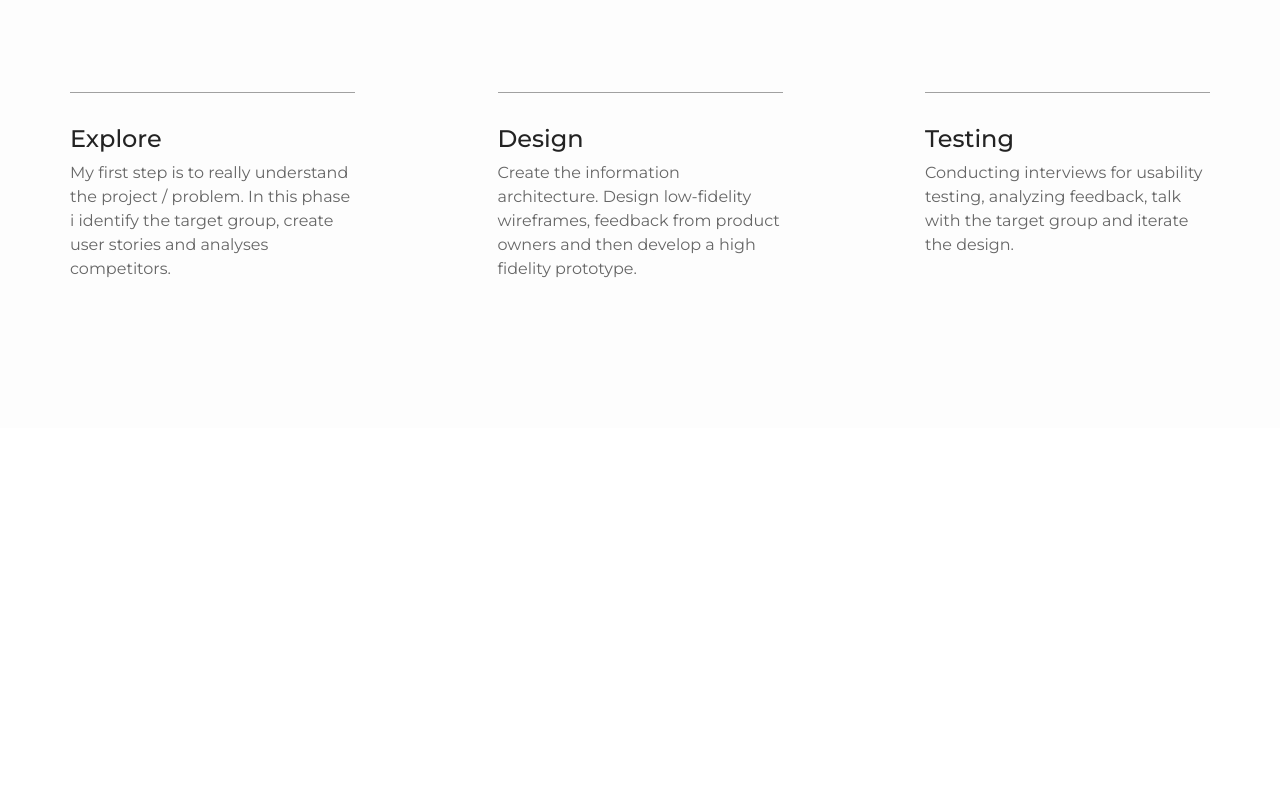
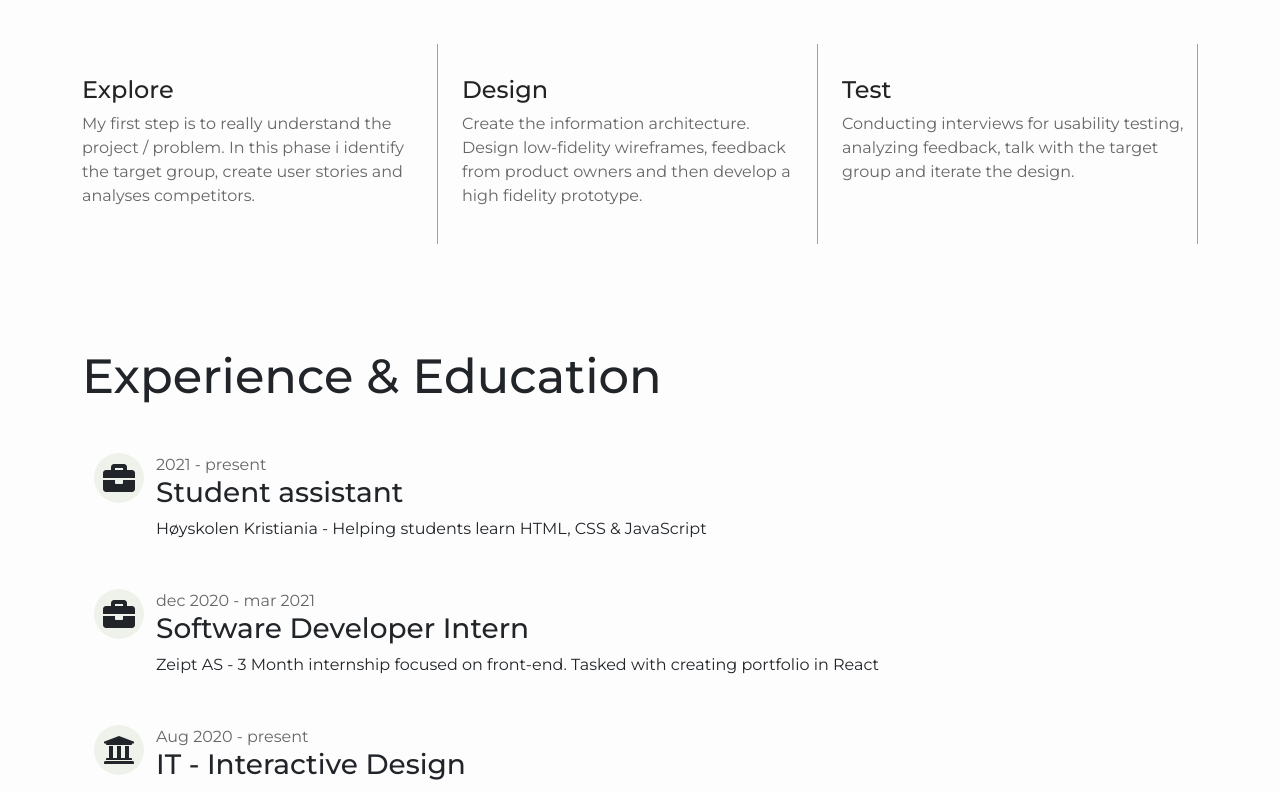
Before and after one commit to Kennethk2014/portfolio, a Vue app: page /about in a window 1280 px wide. Shown: the part 860-1652 px from the top of the page. Before the commit the page ends 1288 px from the top, so only its background shows below. Built offline with nearby package versions, Linux system fonts and the light colour scheme; what vue-kinesis would draw is missing.

Commit message:
about me done

```diff
--- /dev/null
+++ b/src/components/ExperienceCard/ExperienceCard.vue
@@ -0,0 +1,42 @@
+<template>
+    <div class="row container py-3">
+        <div class="col-1 icon-container">
+            <i :class="isWork ? 'fas fa-briefcase' : 'fas fa-university' "></i>
+        </div>
+        <div class="col-11 text-container">
+            <p class="year">{{year}}</p>
+            <h3 class="title">{{title}}</h3>
+            <p class="desc">{{desc}}</p>
+        </div>
+    </div>
+</template>
+
+<script>
+export default {
+    props: {
+        year: String,
+        title: String,
+        icon: String,
+        desc: String,
+        isWork: Boolean,
+    }
+}
+</script>
+
+<style scoped>
+
+.icon-container{
+    background-color: #EFF2EA;
+    width: 50px;
+    border-radius: 100%;
+    height: 50px;
+    display: flex;
+    justify-content: center;
+    align-items: center;
+    font-size: 2rem;
+}
+.year{
+    margin-bottom: -.1rem;
+    color: #666666;
+}
+</style>
--- a/src/components/TheNavbar/TheNavbar.vue
+++ b/src/components/TheNavbar/TheNavbar.vue
@@ -4,7 +4,7 @@
 
     <nav class="navbar sticky-top navbar-expand-md" style="background-color: #fdfdfd;">
         <div class="container">
-            <a class="navbar-brand" href="/#home">
+            <a class="navbar-brand" href="/portfolio/#home">
             <img :src="require('@/assets/images/LogoPortfolio.svg')" alt="" height="50">
             </a>
             <button class="navbar-toggler" type="button" data-bs-toggle="collapse" data-bs-target="#navbarNav" aria-controls="navbarNav" aria-expanded="false" aria-label="Toggle navigation">
@@ -13,10 +13,10 @@
             <div class="collapse navbar-collapse container justify-content-end" id="navbarNav">
                 <ul class="navbar-nav ">
                     <li class="nav-item navbar-text">
-                        <a href="/#expertise" class="nav-link text-anim" aria-current="page">Expertise</a>
+                        <a href="/portfolio/#expertise" class="nav-link text-anim" aria-current="page">Expertise</a>
                     </li>
                     <li class="nav-item navbar-text">
-                        <a href="/#portfolio" class="nav-link text-anim" aria-current="page">Portfolio</a>
+                        <a href="/portfolio/#portfolio" class="nav-link text-anim" aria-current="page">Portfolio</a>
                     </li>
                     <li class="nav-item navbar-text">
                         <router-link to="/about" class="nav-link text-anim" aria-current="page">About</router-link>
--- a/src/views/AboutPage.vue
+++ b/src/views/AboutPage.vue
@@ -3,10 +3,10 @@
         <header class="container py-5">
             <section class="row justify-content-between">
 
-                <div class="img-container mt-5 mt-md-0 col-12 col-md-5 col-lg-5">
+                <div class="img-container order-2 order-md-1 mt-5 mt-md-0 col-12 col-md-5 col-lg-5">
                     <img class="img-fluid header-image" src="../assets/images/about-me-image.jpg" alt="photography of me">
                 </div>
-                <div class="col-12 pt-4 col-md-6 title-container">
+                <div class="col-12 pt-4 order-1 order-md-2 col-md-6 title-container">
                     <h1 class="header-title">We meet again, at last.</h1>
                     <p class="header-subtitle mt-md-4">I'm a norwegian UX-design &amp; web-developer student based in Norway. I am available for interships, full-time roles and freelance project.</p>
                     <div class="some-container row">
@@ -19,22 +19,68 @@
             </section>
         </header>
         <main class="container py-5">
-            <h3 class="design-process-headline my-5 py-5">My design process for web</h3>
-            <section class="row design-row justify-content-between design-process-section">
+            <h3 class="design-process-headline my-5 pt-5">My design process for web</h3>
+            <section class="row design-row justify-content-center design-process-section">
+            <div class="col-12 col-lg-4">
                 <section-title
-            class="col-12 col-lg-3 dp-card"
+                class="dp-card"
                 title="Explore"
                 description="My first step is to really understand the project / problem. In this phase i identify the target group, create user stories and analyses competitors."
                 />
+            </div>
+            <div class="col-12 col-lg-4">
                 <section-title
-            class="col-12 col-lg-3 dp-card"
+                class="dp-card"
                 title="Design"
                 description="Create the information architecture. Design low-fidelity wireframes, feedback from product owners and then develop a high fidelity prototype. "
                 />
+            </div>
+            <div class="col-12 col-lg-4">
                 <section-title
-            class="col-12 col-lg-3 dp-card"
-            title="Testing"
+                class="dp-card"
+                title="Test"
                 description="Conducting interviews for usability testing, analyzing feedback, talk with the target group and iterate the design."
+                />
+            </div>
+            </section>
+
+            <section class="design-experience my-5 py-5">
+                <h3 >Experience &amp; Education</h3>
+                <div class="row pt-4">
+                    <div class="col-12">
+                        <experience-card
+                        class="experience-card"
+                        :isWork="true"
+                        year="2021 - present"
+                        title="Student assistant"
+                        desc="Høyskolen Kristiania - Helping students learn HTML, CSS &amp; JavaScript"
+                        />
+                    </div>
+                    <div class="col-12">
+                        <experience-card
+                        class="experience-card"
+                        :isWork="true"
+                        year="dec 2020 - mar 2021"
+                        title="Software Developer Intern"
+                        desc="Zeipt AS - 3 Month internship focused on front-end. Tasked with creating portfolio in React"
+                        />
+                    </div>
+                    <div class="col-12">
+                        <experience-card
+                        class="experience-card"
+                        :isWork="false"
+                        year="Aug 2020 - present"
+                        title="IT - Interactive Design"
+                        desc="Bachelor - UX Design, Front-end development"
+                        />
+                    </div>
+                </div>
+            </section>
+            <section class="cta-section col-12 text-center">
+                <h3>Have a project in mind?</h3>
+                <custom-button
+                value="Get in touch"
+                class="btn-primary mt-3"
                 />
             </section>
         </main>
@@ -45,8 +91,10 @@
 <script>
 import {gsap} from 'gsap';
 import SectionTitle from '../components/SectionTitle.vue';
+import ExperienceCard from '../components/ExperienceCard/ExperienceCard.vue';
+import CustomButton from '../components/CustomButton/CustomButton.vue';
 export default {
-  components: { SectionTitle },
+  components: { CustomButton, SectionTitle, ExperienceCard },
     mounted(){
         gsap.fromTo('.header-title',
         {
@@ -104,16 +152,17 @@ a{
     font-size: 1.5rem;
     transition: all 200ms ease-in-out;
     border: 1px solid rgba(0,0,0,0.0);
+
 }
 .dp-card{
     border-top: 1px solid #A1A1A1;
     /* border-bottom: 1px solid #A1A1A1; */
     padding: 2rem 0rem 2rem 0rem;
-    height: 150px;
 }
+
 a:hover{
     border: 1px solid rgba(0,0,0,0.1);
-    box-shadow: 0px 4px 30px rgba(132, 233, 68, 0.2);
+    box-shadow: 0px 8px 20px rgba(55, 55, 55, 0.1);
 }
 .design-process-headline::after{
     display: block;
@@ -138,10 +187,12 @@ h3{
         font-size: 3rem;
     }
 .dp-card{
-    border-top: 1px solid #A1A1A1;
-    padding: 2rem 0rem 2rem 0rem;
-    height: 280px;
+    border-top: none;
+    border-right: 1px solid #A1A1A1;
+    padding: 2rem .5rem 0rem 0rem;
+    height: 200px;
 }
+
 }
 @media screen and (min-width: 1440px) {
     .header-title{
```
Lines whose indentation alone changed are shown as unchanged.
